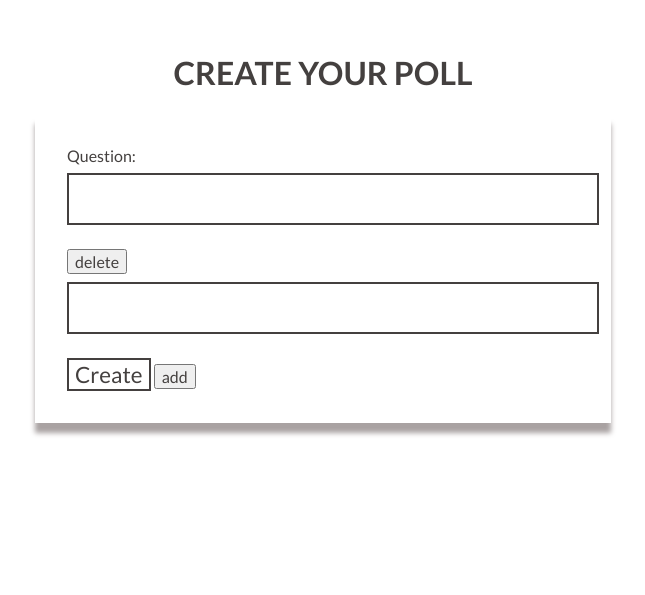
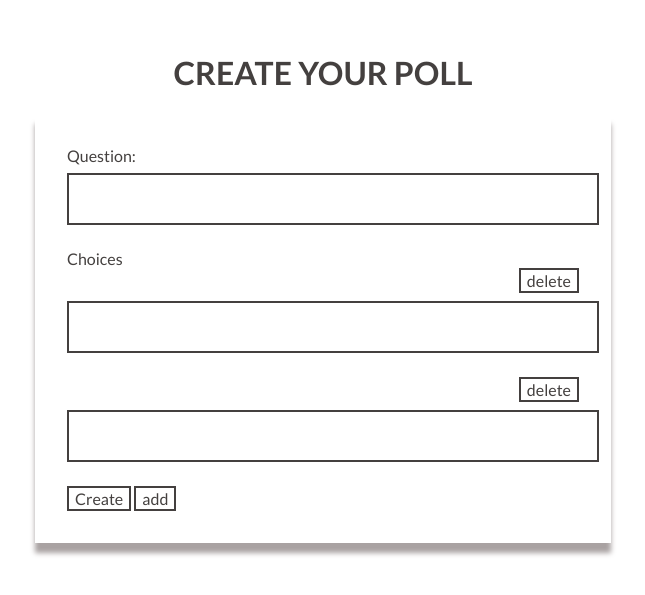
Before and after one commit to ajmejia/LearningDjango, a Django app: page /polls/create-poll in a window 1280 px wide. Shown: the part 64-659 px from the top of the page, without its empty margins (317-962 px from the left). Run offline with Django 3.2, Linux system fonts and the light colour scheme; style sheets or scripts are compiled from the project's sources; parts of the project's set-up code (start-up, migrations or seed data) failed here and were passed over; some libraries are stand-ins or nearby versions.

Commit message:
added style & minimum number of choices validation

```diff
--- a/polls/models.py
+++ b/polls/models.py
@@ -126,6 +126,5 @@ class ChoiceForm(forms.ModelForm):
 	class Meta:
 		model = Choice
 		fields = ("choice",)
-#		widgets = {"choice": forms.TextInput(attrs={"class": "dynamic-form"}),}
 
-ChoiceFormset = forms.formset_factory(ChoiceForm, extra=1)
+ChoiceFormset = forms.formset_factory(ChoiceForm, extra=0, min_num=2, validate_min=True)
--- a/polls/static/polls/css/form_style.css
+++ b/polls/static/polls/css/form_style.css
@@ -16,16 +16,19 @@ input[type="text"], input[type="email"], input[type="password"] {
   padding: 0.5em;
   border: 2px solid #44403f; }
 
-input[type="submit"] {
+input[type="submit"], input[type="button"] {
   outline: none;
   background: transparent;
   border: 2px solid #44403f;
   text-align: center;
   text-decoration: none;
-  font-size: 1.4em;
+  font-size: 1rem;
   color: #44403f; }
-  input[type="submit"]:hover {
+  input[type="submit"]:hover, input[type="button"]:hover {
     boder: 2px solid #e69f5e;
     color: #e69f5e; }
 
+#delete {
+  float: right; }
+
 /*# sourceMappingURL=form_style.css.map */
--- a/polls/static/polls/css/form_style.scss
+++ b/polls/static/polls/css/form_style.scss
@@ -11,6 +11,7 @@
 		padding: 0;
 	}
 }
+
 input[type="text"], input[type="email"], input[type="password"] {
 	width: 100%;
 	max-width: 100%;
@@ -20,16 +21,20 @@ input[type="text"], input[type="email"], input[type="password"] {
 	border: 2px solid $dark;
 }
 
-input[type="submit"] {
+input[type="submit"], input[type="button"] {
 	outline: none;
 	background: transparent;
 	border: 2px solid $dark;
 	text-align: center;
 	text-decoration: none;
-	font-size: 1.4em;
+	font-size: 1rem;
 	color: $dark;
 	&:hover {
 		boder: 2px solid $highlight;
 		color: $highlight;
 	}
 }
+
+#delete {
+	float: right;
+}
--- a/polls/templates/polls/create_poll.html
+++ b/polls/templates/polls/create_poll.html
@@ -19,7 +19,7 @@
 {% block page_title %}Create your poll{% endblock %}
 
 {% block page_body %}
-	{% with flash_messages=form.non_field_errors %}
+	{% with flash_messages=question_form.non_field_errors|add:choice_forms.non_form_errors %}
 		{% for message in flash_messages %}
 			<div class="error">{{ message }}</div>
 		{% endfor %}
@@ -27,17 +27,18 @@
 	<form action="{% url 'polls:create-poll' %}" method="post">
 		{% csrf_token %}
 		{{ question_form }}
+		<label>Choices</label>
 		<div id="formset-placeholder">
 			{{ choice_forms.management_form }}
-			<div class="dynamic-form">
-				{% for choice_form in choice_forms %}
-						<input type="button" class="delete-form-row" value="delete">
+			{% for choice_form in choice_forms.forms %}
+				<div class="dynamic-form">
+						<input type="button" id="delete" class="delete-form-row" value="delete">
 						{{ choice_form.choice }}
-				{% endfor %}
-			</div>
+				</div>
+			{% endfor %}
 		</div>
 		<input type="submit" value="Create"/>
-		<input type="button" class="add-form-row" value="add">
+		<input type="button" id="add" class="add-form-row" value="add">
 	</form>
 {% endblock %}
 
```
Also changed, not shown: db.sqlite3.
